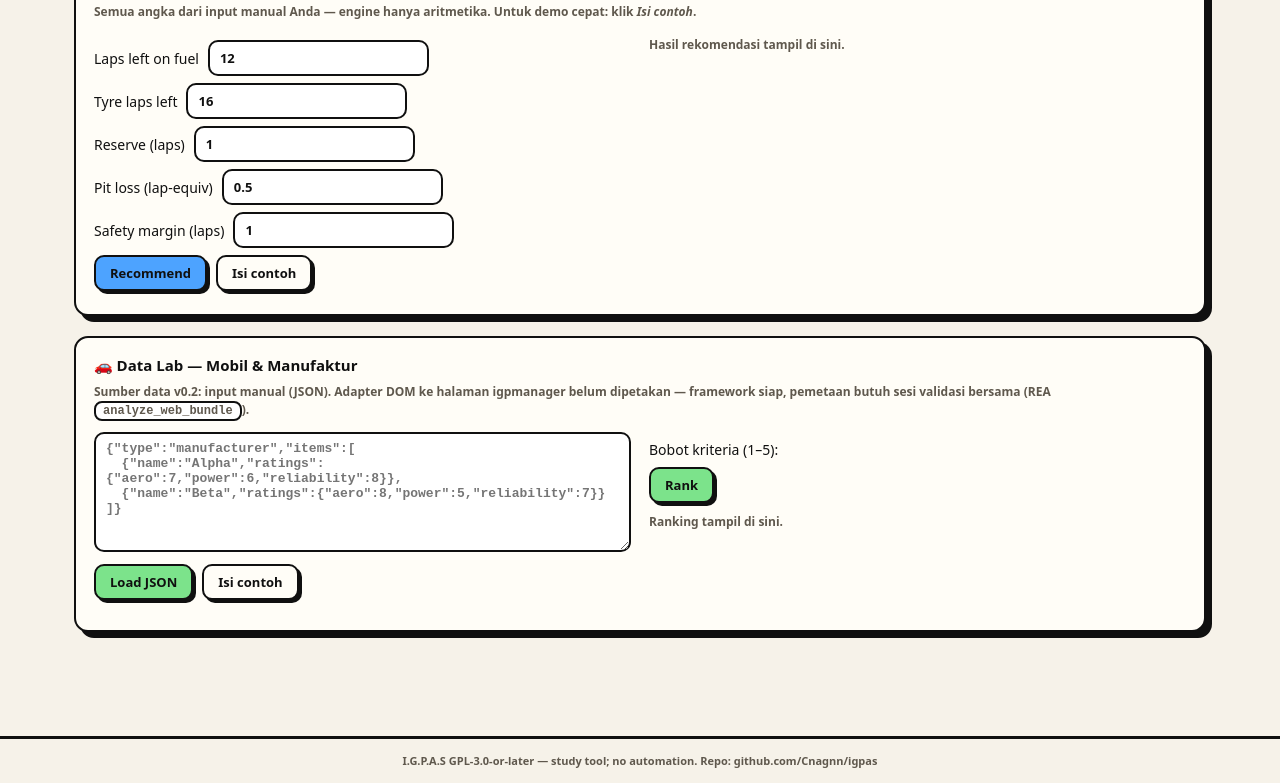
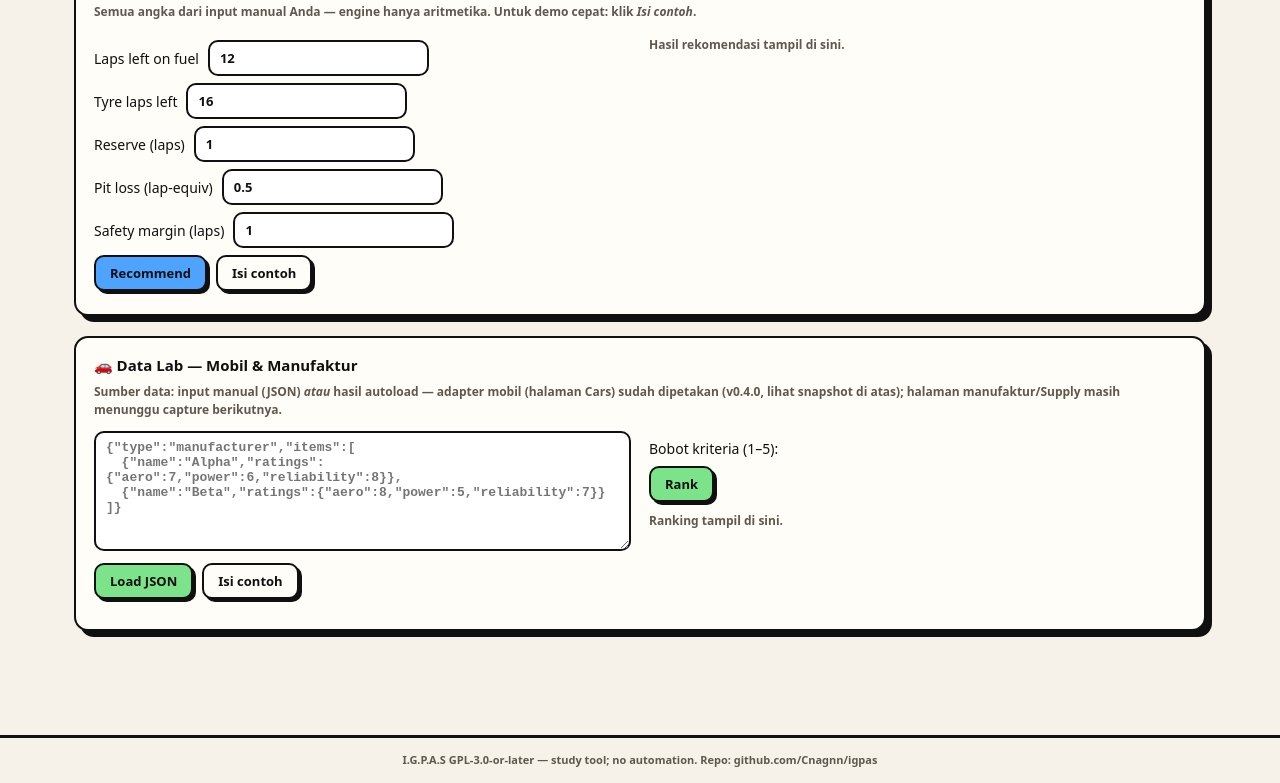
Before and after one commit to Cnagnn/igpas, a website: page docs/app/index.html in a window 1280 px wide. Shown: the part 726-1509 px from the top of the page. Drawn offline with Linux system fonts and the light colour scheme.

Commit message:
fix(docs): QA visual — Data Lab hint usang & chip test count (32→43)

```diff
--- a/docs/app/index.html
+++ b/docs/app/index.html
@@ -174,9 +174,10 @@
 
     <section id="igpas-lab">
         <h2>🚗 Data Lab — Mobil & Manufaktur</h2>
-        <p class="hint">Sumber data v0.2: input manual (JSON). Adapter DOM ke halaman
-           igpmanager <strong>belum dipetakan</strong> — framework siap, pemetaan butuh
-           sesi validasi bersama (REA <code>analyze_web_bundle</code>).</p>
+        <p class="hint">Sumber data: input manual (JSON) <em>atau</em> hasil autoload —
+           adapter <strong>mobil</strong> (halaman Cars) <strong>sudah dipetakan</strong>
+           (v0.4.0, lihat snapshot di atas); halaman <strong>manufaktur/Supply</strong>
+           masih menunggu capture berikutnya.</p>
         <div class="grid2">
             <div>
                 <textarea id="ig-lab-json" placeholder='{"type":"manufacturer","items":[
```
Also changed, not shown: docs/index.html (+1 -1 lines).
